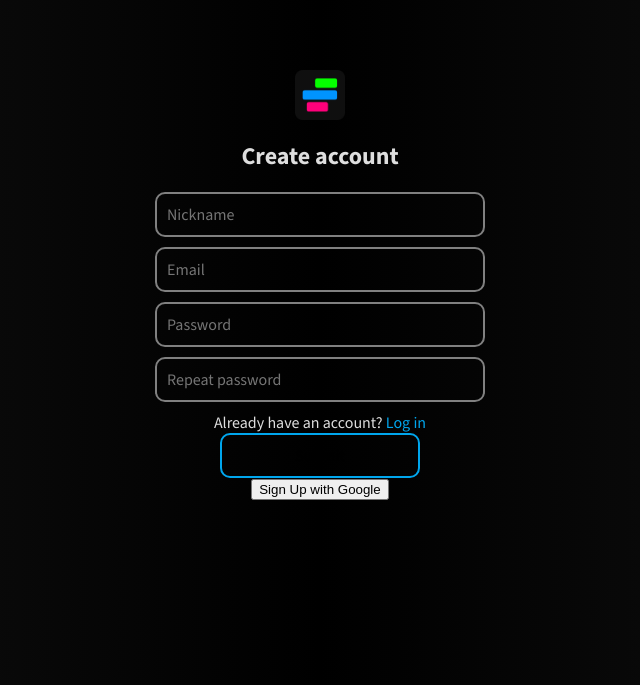
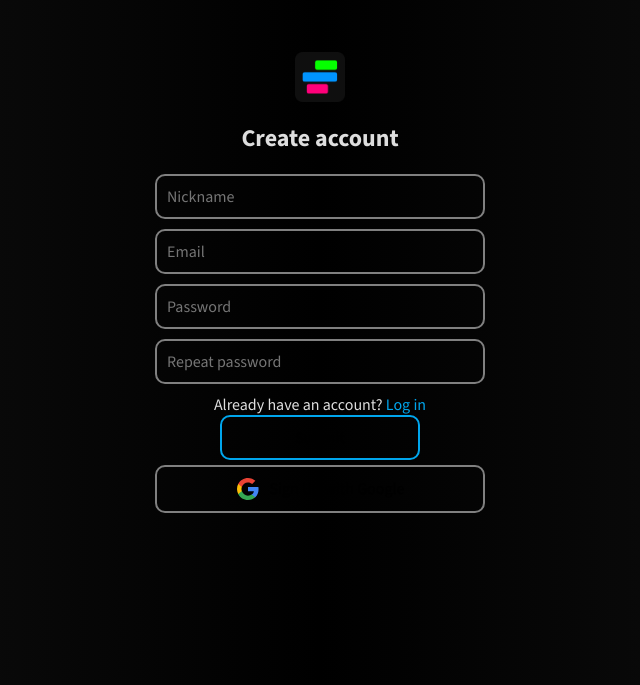
Before and after one commit to WitroxHunter/Timelines, a React (Vite) app: page /Timelines/sign-up in a window 1280 px wide. Shown: the part 115-800 px from the top of the page, without its empty margins (320-960 px from the left). Built offline with nearby package versions, Linux system fonts and the light colour scheme.

Commit message:
and google icon, minor changes for daily commits

```diff
--- a/src/pages/sign-up.jsx
+++ b/src/pages/sign-up.jsx
@@ -6,6 +6,7 @@ import {
   doCreateUserWithEmailAndPassword,
   doSignInWithGoogle,
 } from "../firebase/auth";
+import GoogleLogo from "../assets/images/Google__G__logo.svg";
 
 export default function SignUp() {
   const [nickname, setNickname] = useState("");
@@ -97,7 +98,12 @@ export default function SignUp() {
           <br />
           <input type="submit" className="submit-button" value="Submit" />
           <br />
-          <button onClick={onGoogleSignIn} disabled={isSigningIn}>
+          <button
+            className="button-google"
+            onClick={onGoogleSignIn}
+            disabled={isSigningIn}
+          >
+            <img src={GoogleLogo} alt="google" />
             {isSigningIn ? "Signing in with Google..." : "Sign Up with Google"}
           </button>
         </form>
```
